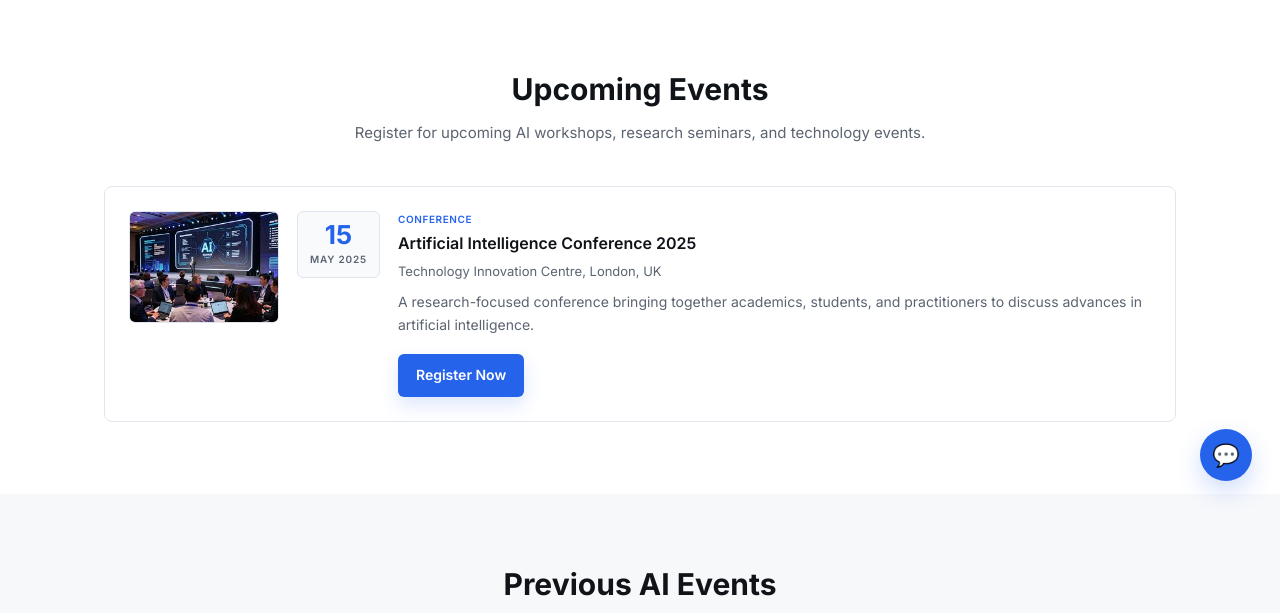
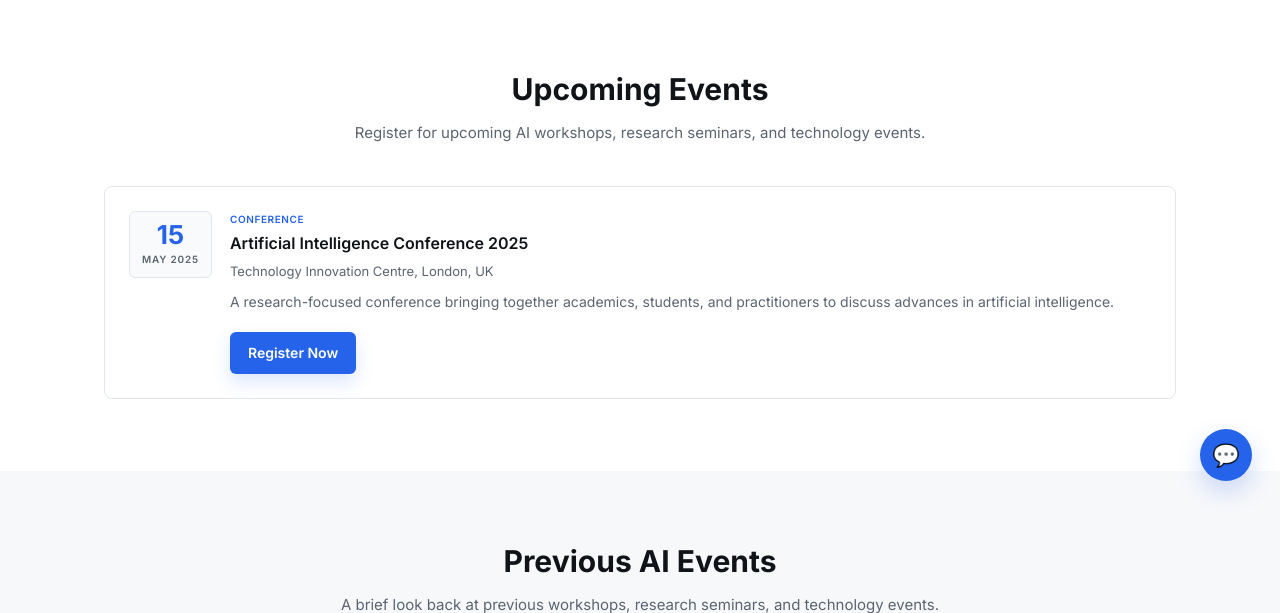
Before and after one commit to SabanamPoudel/Ai-Solutions1, a Django app: page /events/ in a window 1280 px wide. Shown: the part 291-904 px from the top of the page. Run offline with Django 5.2, Linux system fonts and the light colour scheme; data that the repository does not hold is empty.

Commit message:
Remove upcoming event fallback image

```diff
--- a/templates/events.html
+++ b/templates/events.html
@@ -26,8 +26,6 @@
         <article class="event-card">
           {% if event.image %}
           <img src="{{ event.image.url }}" alt="{{ event.title }}" class="event-card-image">
-          {% else %}
-          <img src="{% static 'images/events/ai-conference-2024.jpg' %}" alt="{{ event.title }}" class="event-card-image">
           {% endif %}
           <div class="event-date-badge">
             <div class="event-day">{{ event.event_date|date:"d" }}</div>
@@ -45,7 +43,6 @@
         </article>
         {% empty %}
         <article class="event-card">
-          <img src="{% static 'images/events/ai-conference-2024.jpg' %}" alt="Artificial Intelligence Conference 2025" class="event-card-image">
           <div class="event-date-badge">
             <div class="event-day">15</div>
             <div class="event-month">May 2025</div>
```
